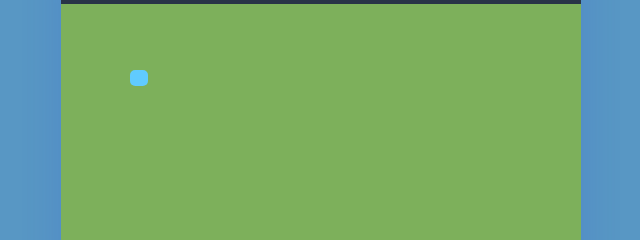
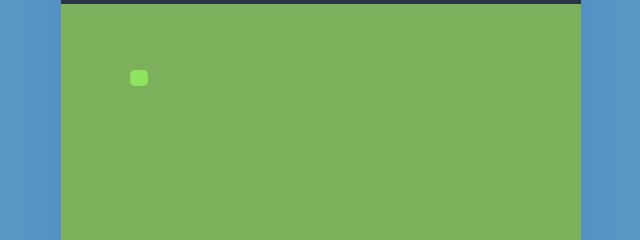
Before and after one commit to MatheusBrazEtec/Snake-Game-JS-TCC, a plain HTML site: page index.html in a window 1280 px wide. Shown: the part 183-423 px from the top of the page, 319-959 px from the left. Drawn offline with nearby package versions, Linux system fonts and the light colour scheme.

Commit message:
Cor alterada

```diff
--- a/style.css
+++ b/style.css
@@ -44,7 +44,7 @@ body {
   border-radius: 50%;
 }
 .play-board .head {
-  background: #60CBFF;
+  background: #8fe461;
   border-radius: 30%;
 }
 
```
